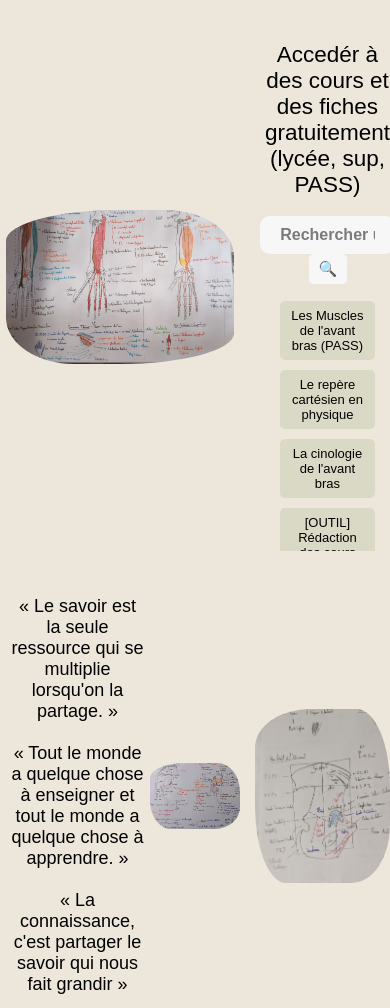
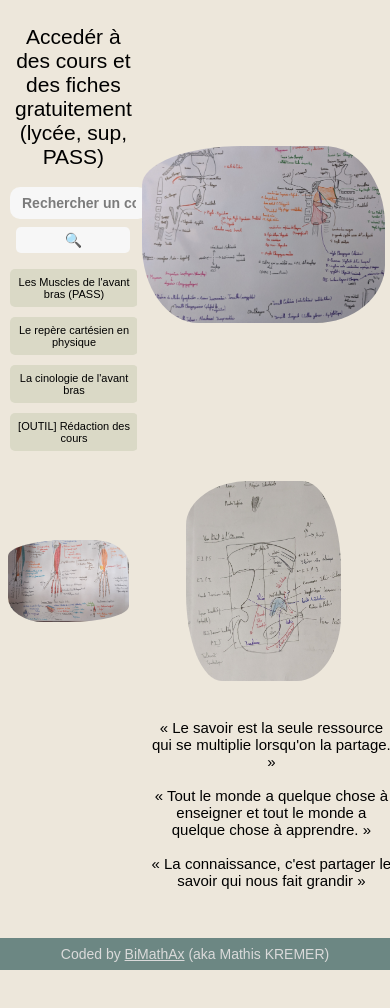
Before and after one commit to MathKode/MathKode.github.io, a plain HTML site: page projet/BimaAcademy/main.html in a window 390 px wide. Shown: the part 356-1364 px from the top of the page. After the commit the page ends 1326 px from the top, so only its background shows below. Drawn offline with Linux system fonts and the light colour scheme; a web font is replaced by a local one.

Commit message:
Ajout du responsive

```diff
--- a/projet/BimaAcademy/style/main.css
+++ b/projet/BimaAcademy/style/main.css
@@ -196,3 +196,109 @@ a {
     opacity: 1;
     pointer-events: auto; /* optionnel si tu veux bloquer l'interaction pendant le fondu */
 }
+
+
+
+
+
+/* ✅ Tablette (jusqu'à 1024px) */
+@media screen and (max-width: 1024px) {
+    #section1 {
+      grid-template-columns: 1fr 1fr; /* 2 colonnes au lieu de 3 */
+      row-gap: 20px;
+      column-gap: 10px;
+      margin: 10px;
+    }
+
+    #pic1 {
+        grid-column: 1;
+        grid-row: 2;
+    }
+    #div1 {
+        grid-column: 1/span 2;
+        grid-row: 1;
+    }
+    #citation-div {
+        grid-column: 2;
+        grid-row: 2;
+    }
+    #div1 {
+      font-size: 14px;
+    }
+
+
+    #input1 {
+      width: 80%;
+      font-size: 14px;
+    }
+
+    #search-button {
+      padding: 5px 8px;
+      font-size: 14px;
+    }
+
+    #citation-div {
+      font-size: 16px;
+    }
+
+    .response_txt {
+      font-size: 12px;
+    }
+
+    #pic3 {
+      max-height: 300px;
+    }
+  }
+
+  /* ✅ Mobile (jusqu'à 600px) */
+  @media screen and (max-width: 600px) {
+    #section1 {
+      grid-template-columns: 1fr; /* une seule colonne */
+      row-gap: 15px;
+      margin: 5px;
+    }
+    #pic1 {
+        grid-column: 1;
+    }
+    #div1 {
+        grid-column: 1;
+    }
+    #citation-div {
+        grid-row: 4;
+    }
+
+    #input1 {
+      width: 90%;
+      padding: 8px 12px;
+      font-size: 14px;
+    }
+
+    #search-button {
+      display: block;
+      width: 90%;
+      margin: 8px auto 0 auto;
+      font-size: 14px;
+    }
+
+    #input_result div {
+      width: 90%;
+    }
+
+    #citation-div {
+      font-size: 15px;
+      padding: 8px;
+    }
+
+    .response_txt {
+      font-size: 11px;
+    }
+
+    #pic3, #pic2 {
+      max-height: 200px;
+    }
+
+    footer {
+      font-size: 14px;
+      padding: 8px;
+    }
+  }
```
